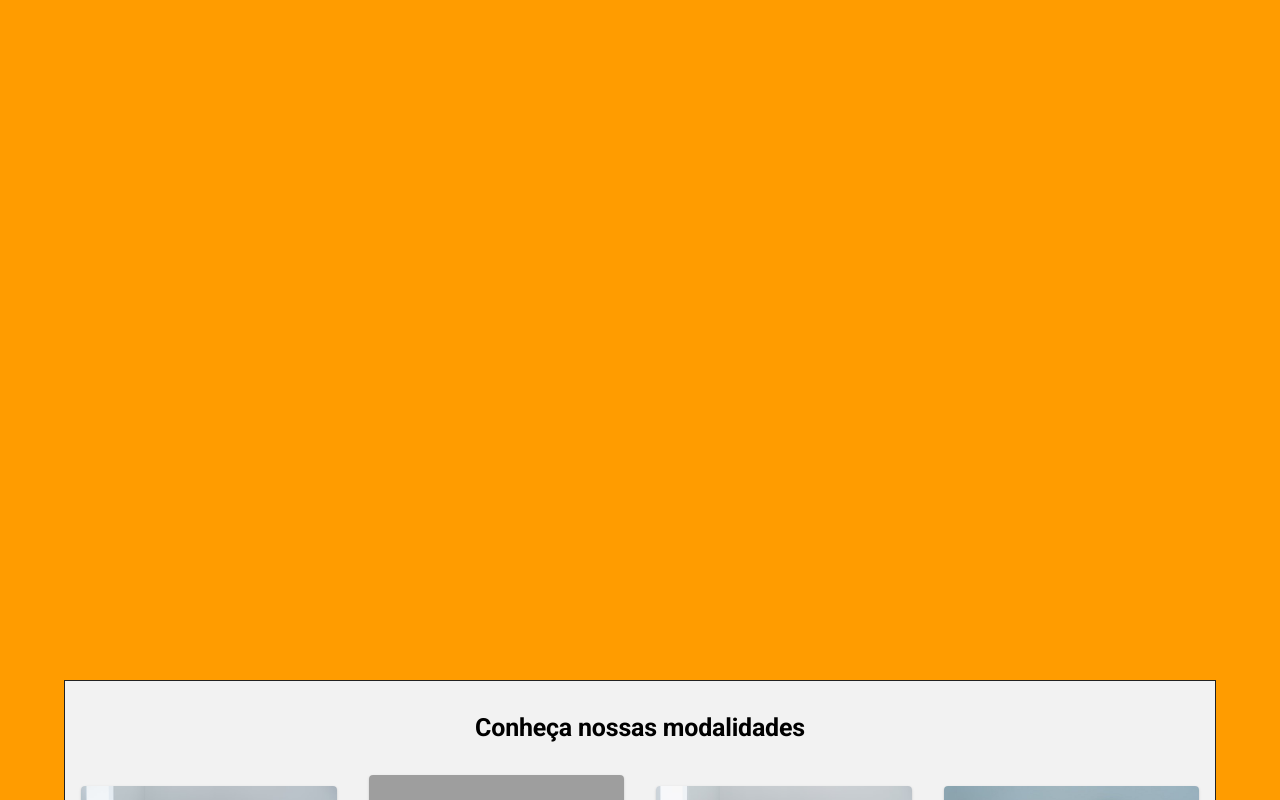
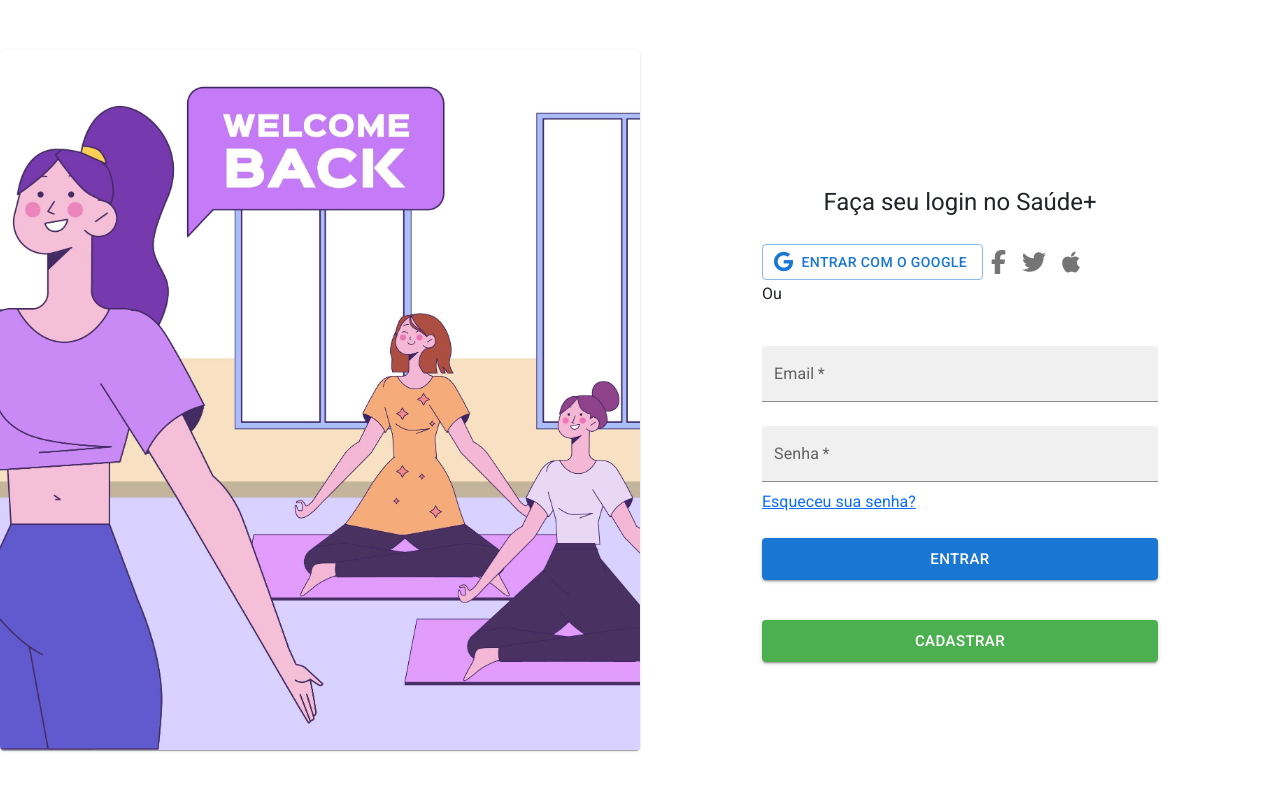
Before and after one commit to daviteixeira-dev/saude-amais, a React (Create React App) app: page / in a window 1280 px wide. Shown: the top 800 px of the page. Built offline with nearby package versions, Linux system fonts and the light colour scheme; grey boxes are pictures that could not be loaded.

Commit message:
:rocket: Componente login - Vitor

```diff
--- a/public/index.html
+++ b/public/index.html
@@ -13,6 +13,7 @@
   <script src="https://kit.fontawesome.com/1397ca5122.js" crossorigin="anonymous"></script>
   <link rel="stylesheet" href="https://fonts.googleapis.com/css?family=Roboto:300,400,500,700&display=swap" />
   <link rel="stylesheet" href="https://fonts.googleapis.com/icon?family=Material+Icons" />
+  <link href="https://cdn.jsdelivr.net/npm/bootstrap@5.1.3/dist/css/bootstrap.min.css" rel="stylesheet" integrity="sha384-1BmE4kWBq78iYhFldvKuhfTAU6auU8tT94WrHftjDbrCEXSU1oBoqyl2QvZ6jIW3" crossorigin="anonymous">
   <title>Saude A+</title>
 </head>
 
--- a/src/App.js
+++ b/src/App.js
@@ -4,25 +4,26 @@ import PagePilates from "./pages/PagePilates";
 import Modalidades from "./components/Modalidades/Modalidades";
 import FooterContainer from "./containers/footer";
 import Formulario from "./components/pages/home";
+import Login from "./components/login/Login";
 //import styles from "./index.css";
 
 function App() {
   return (
-    <Router>
-      <Switch>
-        <Container maxWidth="lg">
-          <Route exact path="/">
-            <Modalidades />
-          </Route>
-          <Formulario />
-          <Route path="/modalidades">
-            <PagePilates />
-          </Route>
-          <FooterContainer/>
-        </Container>
-      </Switch>
-    </Router>
-
+    <Login/>
+    // <Router>
+    //   <Switch>
+    //     <Container maxWidth="lg">
+    //       <Route exact path="/">
+    //         <Modalidades />
+    //       </Route>
+    //       <Formulario />
+    //       <Route path="/modalidades">
+    //         <PagePilates />
+    //       </Route>
+    //       <FooterContainer/>
+    //     </Container>
+    //   </Switch>
+    // </Router>
   );
 }
 
--- /dev/null
+++ b/src/components/login/Login.js
@@ -0,0 +1,124 @@
+import React from "react";
+import { styled } from '@material-ui/styles';
+import {
+  Container,
+  Grid,
+  TextField,
+  Button,
+  Typography,
+  IconButton,
+  Card,
+  CardMedia,
+  Hidden,
+} from "@mui/material/";
+import { green } from "@mui/material/colors";
+import pilatescard04 from "../../images/4138854.jpg";
+import styles from './styles/login.module.css';
+
+const ColorButton = styled(Button)(({ theme }) => ({
+  color: '#fff',
+  backgroundColor: green[500],
+  '&:hover': {
+    backgroundColor: green[700],
+  },
+}));
+
+
+
+function Login() {
+  return (
+    <Grid container spacing={0} columns={16} sx={{height:`100vh`}} alignItems="center">
+      <Hidden lgDown>
+        <Grid item xs={8} sm={6} md={0} lg={8}>
+          <Card>
+            <CardMedia component="img" height="700" image={pilatescard04}/>
+          </Card>
+        </Grid>
+      </Hidden>
+
+      <Grid item xs={16} sm={16} md={16} lg={8}>
+          <div>
+          <Container fixed component="main" maxWidth="xs">
+            <div className="mt-3 mt-md-5">
+              <div className="text-center">
+                <Typography className="mt-3 font-weight-normal" component="h1" variant="h5">Faça seu login no Saúde+ </Typography>
+              </div>
+
+              <div className="mt-4" >
+                <Button
+                  variant="outlined"
+                  startIcon={<i className="fab fa-google"></i>}
+                > Entrar com o Google
+                </Button>
+                <IconButton>
+                  <i className="fab fa-facebook-f"></i>
+                </IconButton>
+                <IconButton>
+                  <i className="fab fa-twitter"></i>
+                </IconButton>
+                <IconButton>
+                  <i className="fab fa-apple"></i>
+                </IconButton>
+              </div>
+
+              <div>
+                <p>Ou</p>
+              </div>
+
+              <div className="mt-4">
+                <TextField
+                  variant="filled"
+                  margin="normal"
+                  required
+                  fullWidth
+                  id="email"
+                  label="Email"
+                  name="email"
+                  type="email"
+                  />
+
+                  <TextField
+                  variant="filled"
+                  margin="normal"
+                  required
+                  fullWidth
+                  id="password"
+                  label="Senha"
+                  name="password"
+                  type="password"
+                  />
+                  <div>
+                    <a href="#">Esqueceu sua senha?</a>
+                  </div>
+
+                  <Button
+                    type="button"
+                    variant="contained"
+                    fullWidth
+                    color="primary"
+                    size="large"
+                    className="mb-3 mb-mb-4 mt-4"
+                  > Entrar
+                  </Button>
+
+
+                  <ColorButton
+                    type="button"
+                    fullWidth
+                    size="large"
+                    variant="contained"
+                    className="mt-md-4"
+                  >
+                    Cadastrar
+                  </ColorButton>
+              </div>
+            </div>
+          </Container>
+        </div>
+      </Grid>
+  </Grid>
+
+  )
+}
+
+export default Login;
--- /dev/null
+++ b/src/components/login/styles/login.module.css
@@ -0,0 +1,18 @@
+.img {
+  width: 500px;
+  height: 540px;
+}
+
+.backgroundImg {
+  background-image: url("../../../images/pilates_card_01.jpg");
+  background-size: cover;
+  background-repeat: no-repeat;
+  background-position: center;
+  height: 100vh;
+}
+
+.loginMain {
+  margin-top: 5em;
+  width: 400px;
+  height: 400px;
+}
--- a/src/global-styles.js
+++ b/src/global-styles.js
@@ -2,12 +2,7 @@ import { createGlobalStyle } from "styled-components";
 
 export const GlobalStyles = createGlobalStyle`
   html, body {
-    box-sizing: boder-box;
-    margin: 0;
-    padding: 0;
-    position: relative;
-    top: 300px;
-    background: #ff9c00
+    background: #C6D6F2
   }
 
 `
```
Also changed, not shown: src/images/4138854.jpg (added).
